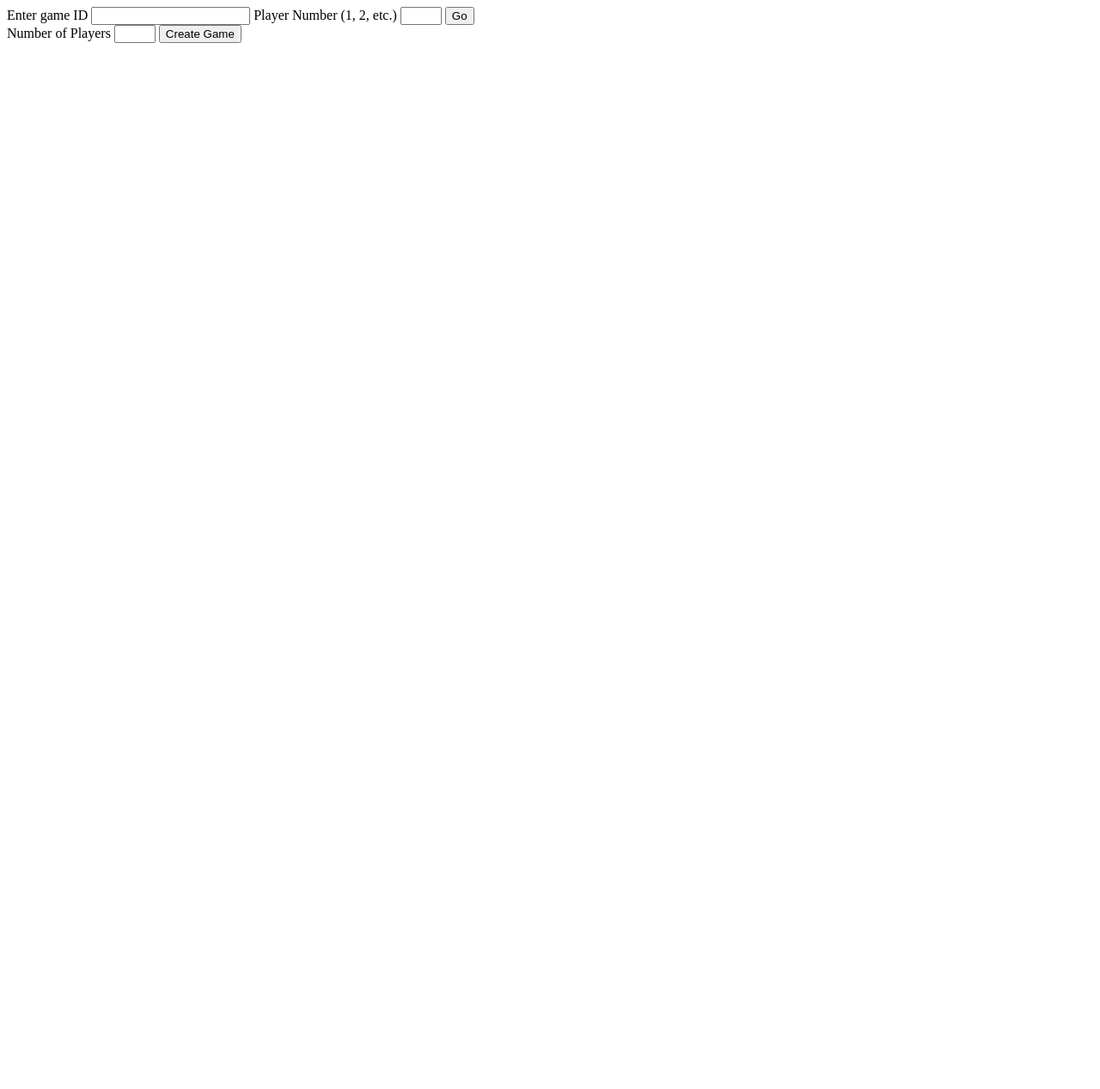
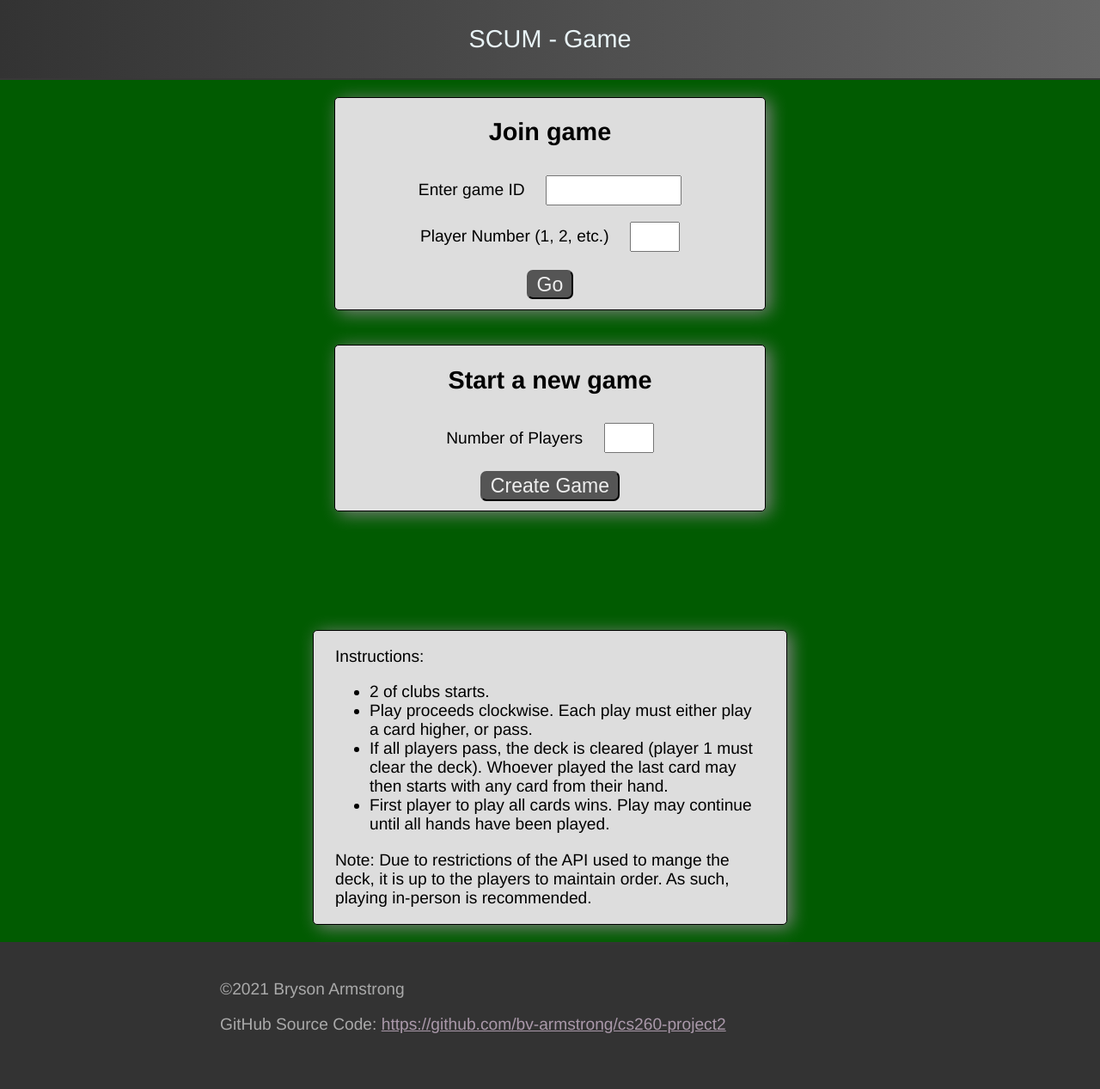
Before and after one commit to bv-armstrong/cs260-project2, a plain HTML site: page index.html in a window 1280 px wide. Shown: the whole page at 86% size. Before the commit the page ends 800 px from the top, so only its background shows below. Drawn offline with Linux system fonts and the light colour scheme.

Commit message:
Added styling

```diff
--- a/index.html
+++ b/index.html
@@ -4,24 +4,37 @@
   <meta charset="UTF-8">
   <meta name='viewport'
         content='width=device-width, initial-scale=1.0, maximum-scale=1.0'/>
-  <title>Title</title>
+  <title>Scum Game - bv-armstrong.com</title>
+  <link rel="stylesheet" href="/styles.css">
 </head>
 <body>
+  <div class="header">
+    <h2 class="pageTitle">SCUM - Game</h2>
+  </div>
 
-</body>
+
+  <div class="page-container">
     <div id="entryForms">
       <form id="joinGameForm">
+        <h2 class="form-title">Join game</h2>
+        <div class="form-row">
           <label for="gameInput">Enter game ID</label>
-    <input id="gameInput" type="text"/>
+          <input class="text-input" id="gameInput" type="text"/>
+        </div>
+        <div class="form-row">
           <label for="playerNumber">Player Number (1, 2, etc.)</label>
-    <input id="playerNumber" type="number" min="1" max="6"/>
-    <input id="gameSubmit" type="submit" value="Go"/>
+          <input class="numberInput" id="playerNumber" type="number" min="1" max="6"/>
+        </div>
+        <input class="button" id="gameSubmit" type="submit" value="Go"/>
       </form>
 
       <form id="createGameForm">
+        <h2 class="form-title">Start a new game</h2>
+        <div class="form-row">
           <label for="numPlayers">Number of Players</label>
-    <input id="numPlayers" type="number" min="3" max="6"/>
-    <input id="createNewGame" type="submit" value="Create Game"/>
+          <input class="numberInput" id="numPlayers" type="number" min="3" max="6"/>
+        </div>
+        <input class="button" id="createNewGame" type="submit" value="Create Game"/>
       </form>
     </div>
 
@@ -31,10 +44,41 @@
     <div id="clearDiscard"></div>
 
     <h2 id="errorMessage"></h2>
-<div id="cards">
+    <div id="cards"></div>
 
+    <div class="instructions">
+      <p>Instructions:</p>
+      <ul>
+        <li>2 of clubs starts.</li>
+        <li>Play proceeds clockwise. Each play must either play a card higher, or pass.</li>
+        <li>If all players pass, the deck is cleared (player 1 must clear the deck). Whoever played the last card may
+          then
+          starts with any card from their hand.
+        </li>
+        <li>First player to play all cards wins. Play may continue until all hands have been played.</li>
+      </ul>
+      <p>Note: Due to restrictions of the API used to mange the deck, it is up to the players to maintain order. As
+        such,
+        playing in-person is recommended.
+      </p>
+    </div>
   </div>
 
+  <div class="footer">
+    <div class="footer-content">
+      <p>©2021 Bryson Armstrong</p>
+      <p class="p-long">GitHub Source Code:
+        <a class="footer-link"
+           href="https://github.com/bv-armstrong/cs260-project2">
+          https://github.com/bv-armstrong/cs260-project2
+        </a>
+      </p>
+      <p class="p-short"><a class="footer-link"
+                            href="https://github.com/bv-armstrong/cs260-project2">GitHub</a></p>
+    </div>
+  </div>
+
+</body>
 <script src="/script.js"></script>
 
 </html>
--- a/script.js
+++ b/script.js
@@ -72,7 +72,7 @@ document.getElementById("gameSubmit").addEventListener("click", function(event)
         cards = cards.sort((card1, card2) => CARD_VALUES[card1.value] - CARD_VALUES[card2.value]);
         for (let card of cards) {
             console.log(card);
-            results += '<img src="' + card.image + '" class="cardImage" id="' + card.code + '" alt="' + card.code + '"/>';
+            results += '<div class="handCard" id="'+card.code+'-div"><img src="' + card.image + '" class="cardImage" id="' + card.code + '" alt="' + card.code + '"/></div>';
         }
         removeForm();
         refresh(deckId);
@@ -182,7 +182,7 @@ async function playCard(deckID, code) {
             fetch(url).then(function (response) {
                 return response.json();
             }).then(function (json) {
-                document.getElementById(code).remove();
+                document.getElementById(code+"-div").remove();
                 refresh(deckID);
                 document.getElementById("errorMessage").innerText = '';
             });
@@ -204,6 +204,8 @@ function refresh(deckID) {
             let card = cards[cards.length-1];
             if (card !== undefined) {
                 innerHTML += '<img src="' + card.image + '" class="cardImage" id="' + card.code + '" alt="' + card.code + '"/>';
+            } else {
+                innerHTML += '<div class="emptyMessage"><p>(Empty)</p></div>'
             }
         }
         innerHTML += '<p>(Click to refresh)</p>';
--- /dev/null
+++ b/styles.css
@@ -0,0 +1,223 @@
+body {
+    margin: 0;
+    padding: 0;
+    box-sizing: border-box;
+    font-family: "Helvetica Neue", Arial, sans-serif;
+    min-height: 100vh;
+    font-size: 1.2em;
+    background-color: #015b01;
+
+}
+
+.page-container {
+    background-color: #015b01;
+    display: flex;
+    flex-direction: column;
+    align-items: center;
+}
+
+.header {
+    background-image: linear-gradient(to right, #333, #666);
+    padding: 1.5em;
+    display: flex;
+    justify-content: center;
+    border-bottom: 2px solid #383838;
+}
+
+.pageTitle {
+    font-size: 1.5em;
+    color: #e8f3f6;
+    font-weight: lighter;
+    margin: 0;
+}
+
+#entryForms {
+    display: flex;
+    justify-content: center;
+    flex-wrap: wrap;
+    background-color: #015b01;
+}
+
+form {
+    display: flex;
+    flex-direction: column;
+    justify-content: center;
+    flex-wrap: wrap;
+    align-items: center;
+    border: 1px solid black;
+    border-radius: 5px;
+    width: 100%;
+    max-width: 500px;
+    margin: 20px;
+    background-color: #ddd;
+    box-shadow: 5px 3px 20px gray;
+}
+
+#cards {
+    padding-right: 75px;
+    display: flex;
+    justify-content: center;
+    flex-wrap: wrap;
+}
+
+.handCard {
+    width: 25px;
+}
+
+.handCard img:hover, .handCard img:focus, .handCard img:active {
+    box-shadow: 0 0 15px #f1f15a;
+}
+
+#errorMessage {
+    color: #960303;
+}
+
+.instructions {
+    border: 1px solid black;
+    border-radius: 5px;
+    max-width: 500px;
+    margin: 20px;
+    background-color: #ddd;
+    box-shadow: 5px 3px 20px gray;
+    padding: 0 25px;
+}
+
+.text-input {
+    width: 150px;
+}
+
+.button {
+    font-size: 1.2em;
+    height: 1.5em;
+    padding-left: 10px;
+    padding-right: 10px;
+    background-color: #555;
+    color: #eee;
+    border-radius: 7px;
+}
+
+.button:hover {
+    background-color: #aaa;
+    color: #333;
+}
+
+.numberInput {
+    max-width: 50px;
+}
+
+label {
+    margin: 0.5em;
+}
+
+input {
+    height: 1.5em;
+    font-size: 1em;
+    margin: 0.5em;
+}
+
+#gameId {
+    color: white;
+    padding: 25px;
+}
+
+#discard {
+    display: flex;
+    flex-direction: column;
+    justify-content: flex-start;
+    align-items: center;
+}
+
+#discard p {
+    margin-top: 0;
+}
+
+#clearDiscard {
+    display: flex;
+    justify-content: center;
+}
+
+.cardImage {
+    width: 100px;
+}
+
+.footer {
+    background-color: #333;
+    color: #aaa;
+}
+
+.footer-content {
+    padding-top: 25px;
+    padding-bottom: 25px;
+    padding-left: 20%;
+}
+
+.footer-link {
+    color: #a9a;
+}
+
+.footer-link:visited {
+    color: #aaa;
+}
+
+.footer-link:hover, .footer-link:visited:hover {
+    color: #555;
+    text-decoration: none;
+}
+
+.p-long {
+    visibility: collapse;
+    padding: 0;
+    height: 0;
+    margin: 0;
+}
+
+.p-short a {
+    text-decoration: underline;
+}
+
+.emptyMessage {
+    height: 139px;
+    width: 100px;
+    border-radius: 5px;
+    background-color: #ddd;
+    display: flex;
+    justify-content: center;
+    align-items: center;
+}
+
+@media only screen and (min-width: 600px) {
+
+    .p-long {
+        visibility: visible;
+    }
+
+    .p-short {
+        visibility: collapse;
+    }
+
+    .page-container {
+        width: 75%;
+        margin: 0 auto;
+    }
+
+    .cardImage {
+        width: 200px;
+    }
+
+    #cards {
+        padding-right: 150px;
+        display: flex;
+        justify-content: center;
+        flex-wrap: wrap;
+    }
+
+    .handCard {
+        width: 50px;
+    }
+
+    .emptyMessage {
+        height: 278px;
+        width: 200px;
+    }
+
+}
```
Lines whose indentation alone changed are shown as unchanged.
